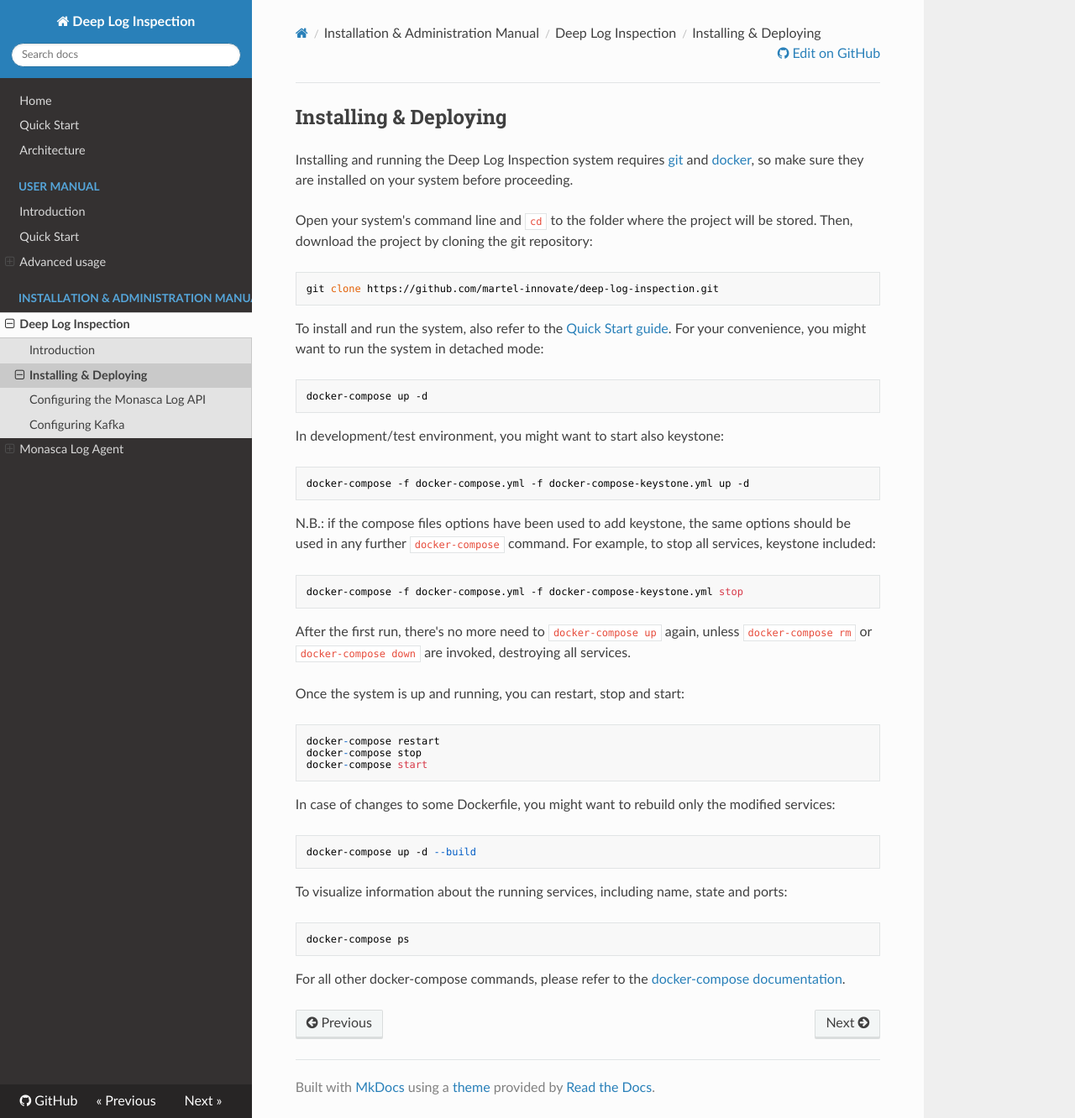
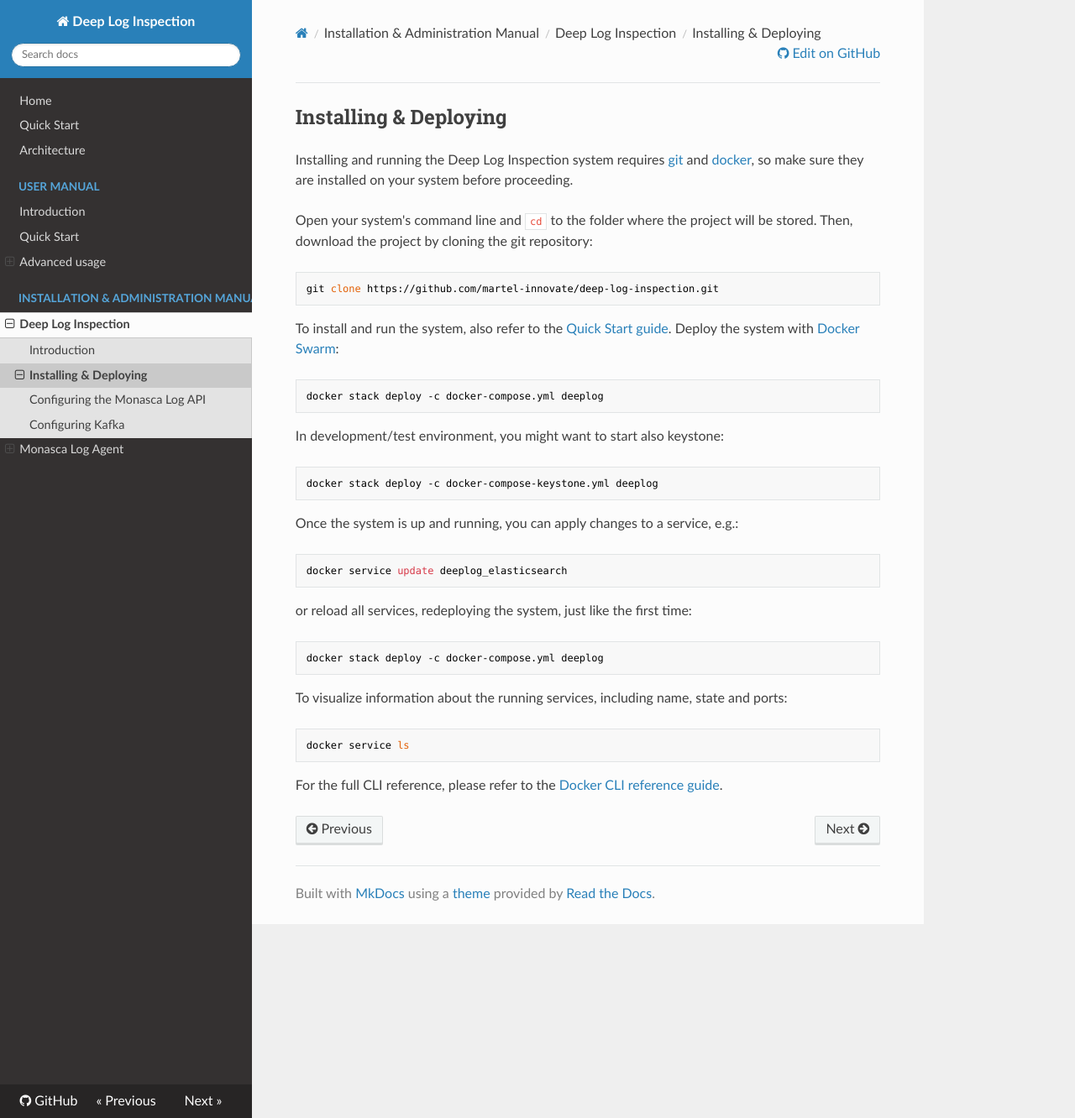
Before and after one commit to martel-innovate/deep-log-inspection, an MkDocs documentation site: the page built from doc/install/install.md, in a window 1280 px wide and 1332 px high. Shown: the whole window at 84% size. Built offline with MkDocs 1.6.1, drawn with Linux system fonts in a browser that asks for light colours; nearby versions of some CDN libraries; old or Windows-style settings are respelled for this version of MkDocs.

Commit message:
updated install/install guide + added reference to docker CLI in quickstart guide

```diff
--- a/doc/install/install.md
+++ b/doc/install/install.md
@@ -5,36 +5,29 @@ Open your system's command line and `cd` to the folder where the project will be
 
     git clone https://github.com/martel-innovate/deep-log-inspection.git
 
-To install and run the system, also refer to the [Quick Start guide](../quickstart.md). For your convenience, you might want to run the system in detached mode:
+To install and run the system, also refer to the [Quick Start guide](../quickstart.md). Deploy the system with [Docker Swarm][3]:
 
-    docker-compose up -d
+    docker stack deploy -c docker-compose.yml deeplog
 
 In development/test environment, you might want to start also keystone:
 
-    docker-compose -f docker-compose.yml -f docker-compose-keystone.yml up -d
+    docker stack deploy -c docker-compose-keystone.yml deeplog
 
-N.B.: if the compose files options have been used to add keystone, the same options should be used in any further `docker-compose` command. For example, to stop all services, keystone included:
+Once the system is up and running, you can apply changes to a service, e.g.:
 
-    docker-compose -f docker-compose.yml -f docker-compose-keystone.yml stop
+    docker service update deeplog_elasticsearch
 
-After the first run, there's no more need to `docker-compose up` again, unless `docker-compose rm` or `docker-compose down` are invoked, destroying all services.
+or reload all services, redeploying the system, just like the first time:
 
-Once the system is up and running, you can restart, stop and start:
-
-    docker-compose restart
-    docker-compose stop
-    docker-compose start
-
-In case of changes to some Dockerfile, you might want to rebuild only the modified services:
-
-    docker-compose up -d --build
+    docker stack deploy -c docker-compose.yml deeplog
 
 To visualize information about the running services, including name, state and ports:
 
-    docker-compose ps
+    docker service ls
 
-For all other docker-compose commands, please refer to the [docker-compose documentation][4].
+For the full CLI reference, please refer to the [Docker CLI reference guide][4].
 
 [1]:https://git-scm.com/book/en/v2/Getting-Started-Installing-Git
 [2]:https://www.docker.com/
-[4]:https://docs.docker.com/compose/
+[3]:https://docs.docker.com/engine/swarm/
+[4]:https://docs.docker.com/engine/reference/commandline/cli/
```
Also changed, not shown: doc/quickstart.md (+3 -0 lines).
